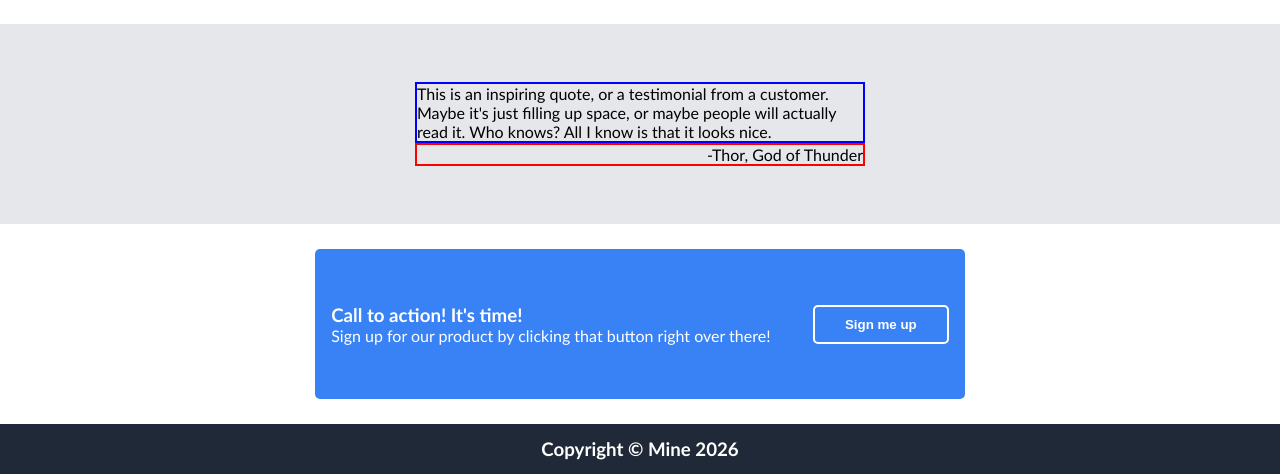
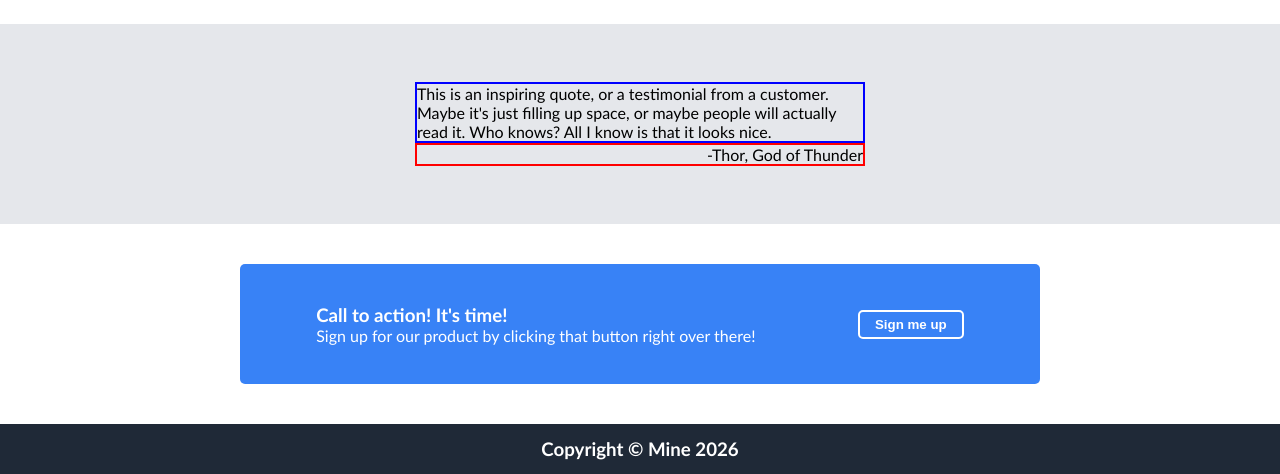
Before and after one commit to FromConcentrates/project-landing-page, a plain HTML site: page landingpage2.html in a window 1280 px wide. Shown: the part 626-1100 px from the top of the page. Drawn offline with Linux system fonts and the light colour scheme.

Commit message:
Complete .call section

```diff
--- a/styles2.css
+++ b/styles2.css
@@ -151,17 +151,18 @@ img {
     align-items: center;
     background-color: #3882F6;
     color: white;
-    width: 650px;
-    height: 150px;
+    width: 800px;
+    height: 120px;
     border-radius: 5px;
-    gap: 10px;
+    padding: 0px 25px;
+
 }
 
 #call-button {
     background-color: #3882F6;
     border: 2px solid white;
     color: white;
-    padding: 10px 30px;
+    padding: 5px 15px;
     border-radius: 5px;
     font-weight: 700;
 }
```
